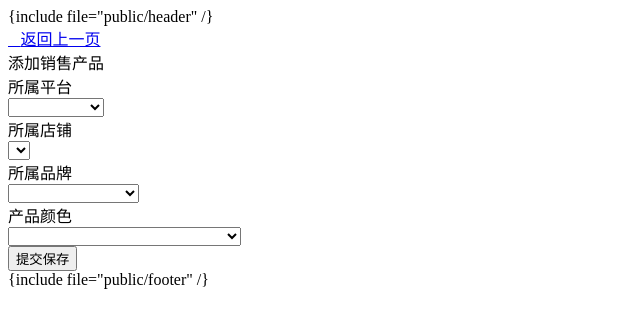
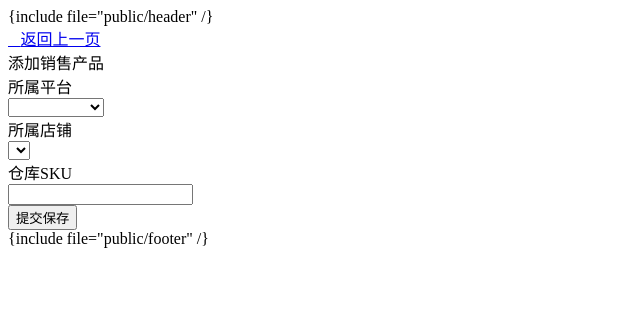
Before and after one commit to hahah7307/nbtlz-core, a PHP site: page /DbName/application/Manage/view/seller/add.php in a window 1280 px wide. Shown: the top 328 px of the page, without its empty margins (0-640 px from the left). Run offline with PHP 8.4, Linux system fonts and the light colour scheme; lists and menus that the app fills with data are empty.

Commit message:
运营管理中心1-49：新版SKU规则

```diff
--- a/application/Manage/view/seller/add.php
+++ b/application/Manage/view/seller/add.php
@@ -25,37 +25,10 @@
                     </select>
                 </div>
             </div>
-            <div class="layui-form-item" id="brand">
-                <label class="layui-form-label">所属品牌</label>
-                <div class="layui-input-block w300"">
-                    <select name="brand">
-                        <option value=""></option>
-                        {foreach name="brand" item="vb"}
-                        <option value="{$vb.brand_code}">{$vb.brand_name}</option>
-                        {/foreach}
-                    </select>
-                </div>
-            </div>
             <div class="layui-form-item">
-                <label class="layui-form-label">产品颜色</label>
-                <div class="layui-input-block w300"">
-                    <select name="color">
-                        <option value=""></option>
-                        {foreach name="color" item="vc"}
-                        <option value="{$vc.color_code}">{$vc.color_code}({$vc.color_name})</option>
-                        {/foreach}
-                    </select>
-                </div>
-            </div>
-            <div class="layui-form-item" id="season" style="display: none">
-                <label class="layui-form-label">季度代码</label>
-                <div class="layui-input-block w300"">
-                    <select name="season">
-                        <option value="A">A</option>
-                        <option value="B">B</option>
-                        <option value="C">C</option>
-                        <option value="D">D</option>
-                    </select>
+                <label class="layui-form-label">仓库SKU</label>
+                <div class="layui-input-inline w300">
+                    <input type="text" class="layui-input" name="warehouse_sku">
                 </div>
             </div>
             <div class="layui-form-item">
```
Also changed, not shown: application/Manage/controller/SellerController.php (+42 -17 lines).
